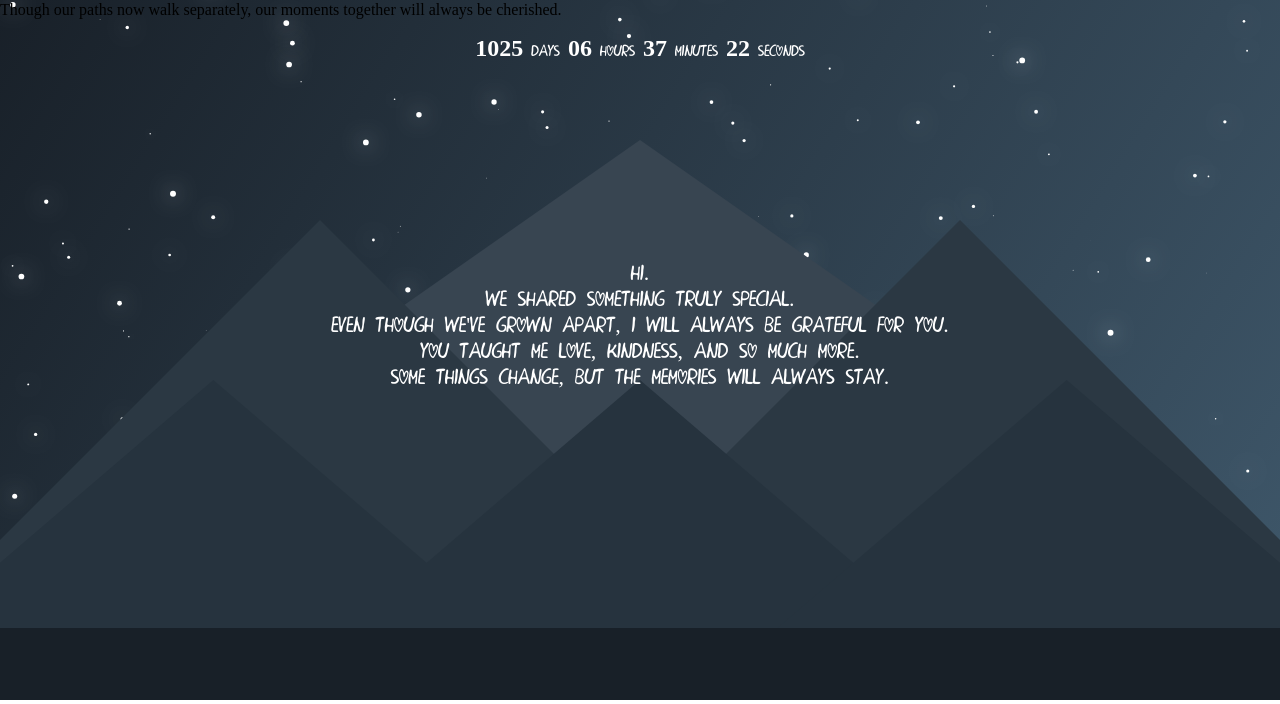
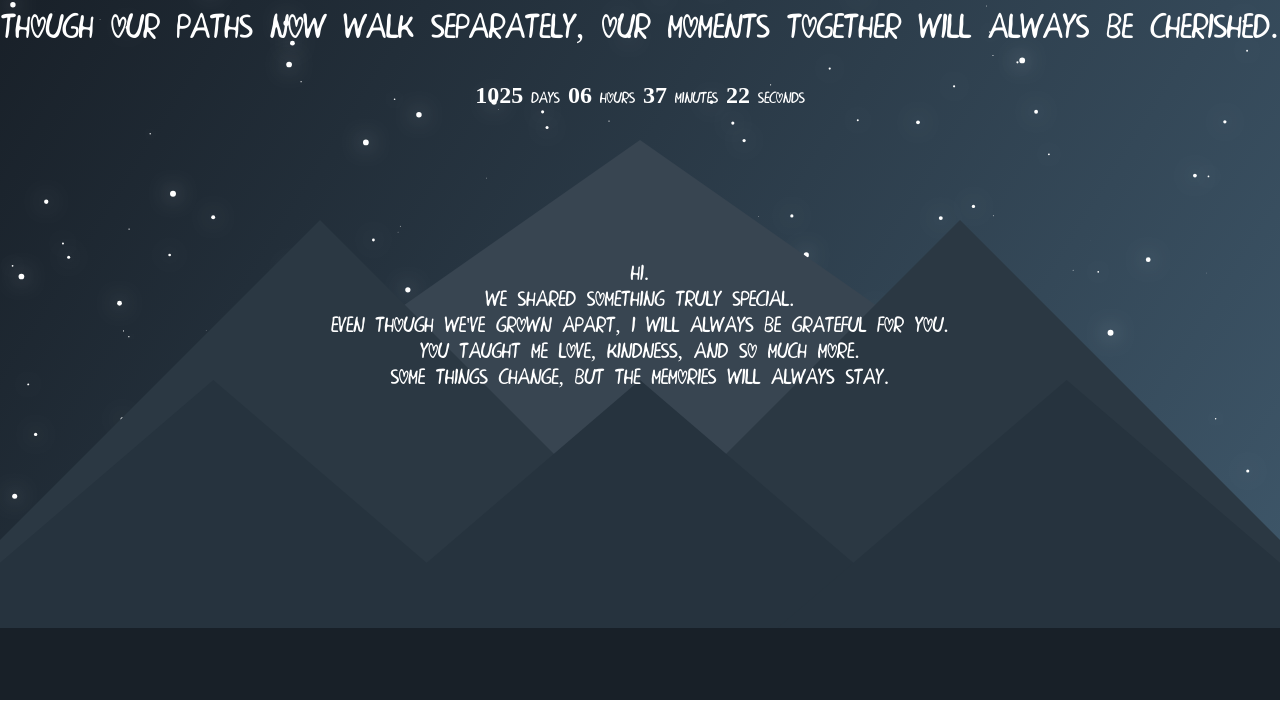
Before and after one commit to Jami31/Jami31.github.io, a plain HTML site: page index.html in a window 1280 px wide. Shown: the part 100-804 px from the top of the page. Drawn offline with Linux system fonts and the light colour scheme; animation ran at ten frames a second.

Commit message:
Update index.html

```diff
--- a/index.html
+++ b/index.html
@@ -25,7 +25,7 @@
 		</div>
 		<div id="content">
 			<h2 id="together">Some memories never fade</h2>
-			<p id="message">Though our paths now walk separately, our moments together will always be cherished.</p>
+			<p id="together">Though our paths now walk separately, our moments together will always be cherished.</p>
 			<div id="timer">
 				<b id="d"></b> Days
 				<b id="h"></b> Hours
```
